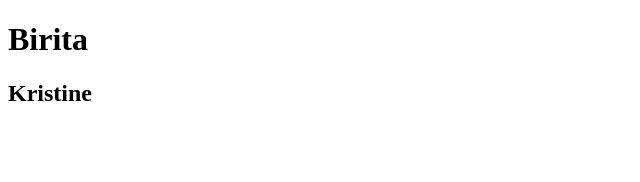
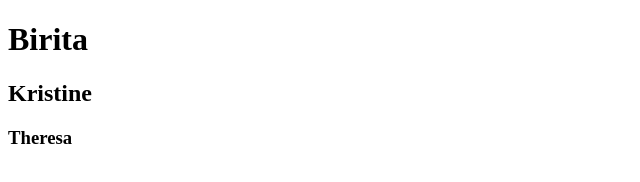
Before and after one commit to theresaaagaard/git_gruppeoevelse, a plain HTML site: page index.html in a window 1280 px wide. Shown: the full height of the page, 0-640 px from the left. Drawn offline with Linux system fonts and the light colour scheme.

Commit message:
theresa add

```diff
--- a/index.html
+++ b/index.html
@@ -11,7 +11,7 @@
 <body>
     <h1>Birita</h1>
     <h2>Kristine</h2>
-    <h3></h3>
+    <h3>Theresa</h3>
     <script src=""></script>
 </body>
 
```
